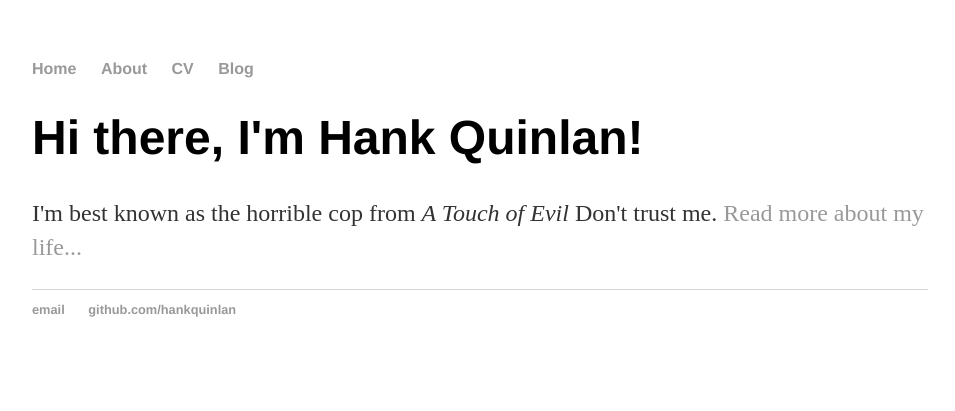
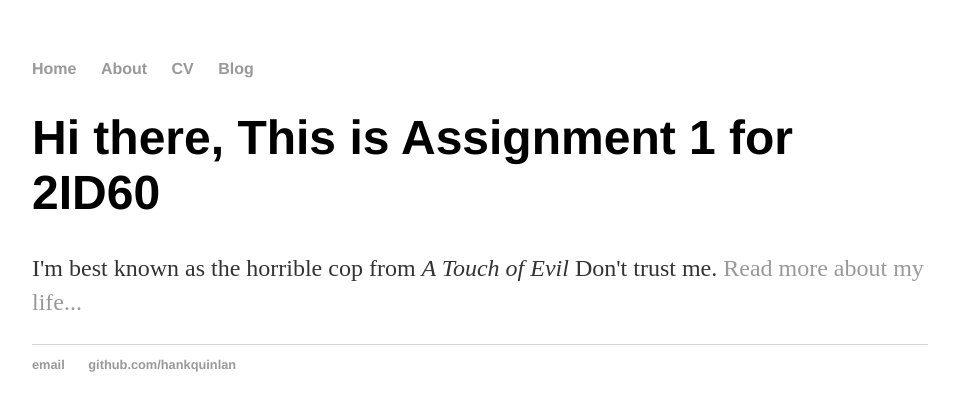
Before and after one commit to Aalison/Aalison.github.io, a Jekyll site: the page built from index.html, in a window 1280 px wide. Shown: the top 411 px of the page, without its empty margins (160-1115 px from the left). Built offline with Jekyll 4.4.1, drawn with Linux system fonts in a browser that asks for light colours.

Commit message:
Update index.html
Notice the plain text at the top of the file. Jekyll calls this the Front-matter. Any file on your site that contains this will be processed by Jekyll. Every time you commit a file that specifies layout: default at the top, Jekyll will magically generate the full HTML document by replacing {{ content }} in _layouts/default.html with the contents of the committed file. Awesome!

```diff
--- a/index.html
+++ b/index.html
@@ -1,30 +1,8 @@
-<!DOCTYPE html>
-<html>
-	<head>
-		<title>Hank Quinlan, Horrible Cop</title>
-		<!-- link to main stylesheet -->
-		<link rel="stylesheet" type="text/css" href="/css/main.css">
-	</head>
-	<body>
-		<nav>
-    		<ul>
-        		<li><a href="/">Home</a></li>
-	        	<li><a href="/about">About</a></li>
-        		<li><a href="/cv">CV</a></li>
-        		<li><a href="/blog">Blog</a></li>
-    		</ul>
-		</nav>
-		<div class="container">
-    		<div class="blurb">
-        		<h1>Hi there, I'm Hank Quinlan!</h1>
-				<p>I'm best known as the horrible cop from <em>A Touch of Evil</em> Don't trust me. <a href="/about">Read more about my life...</a></p>
-    		</div><!-- /.blurb -->
-		</div><!-- /.container -->
-		<footer>
-    		<ul>
-        		<li><a href="mailto:hankquinlanhub@gmail.com">email</a></li>
-        		<li><a href="https://github.com/hankquinlan">github.com/hankquinlan</a></li>
-			</ul>
-		</footer>
-	</body>
-</html>
+---
+layout: default
+title: Assignment 1, 2ID60
+---
+<div class="blurb">
+	<h1>Hi there, This is Assignment 1 for 2ID60</h1>
+	<p>I'm best known as the horrible cop from <em>A Touch of Evil</em> Don't trust me. <a href="/about">Read more about my life...</a></p>
+</div><!-- /.blurb -->
```
